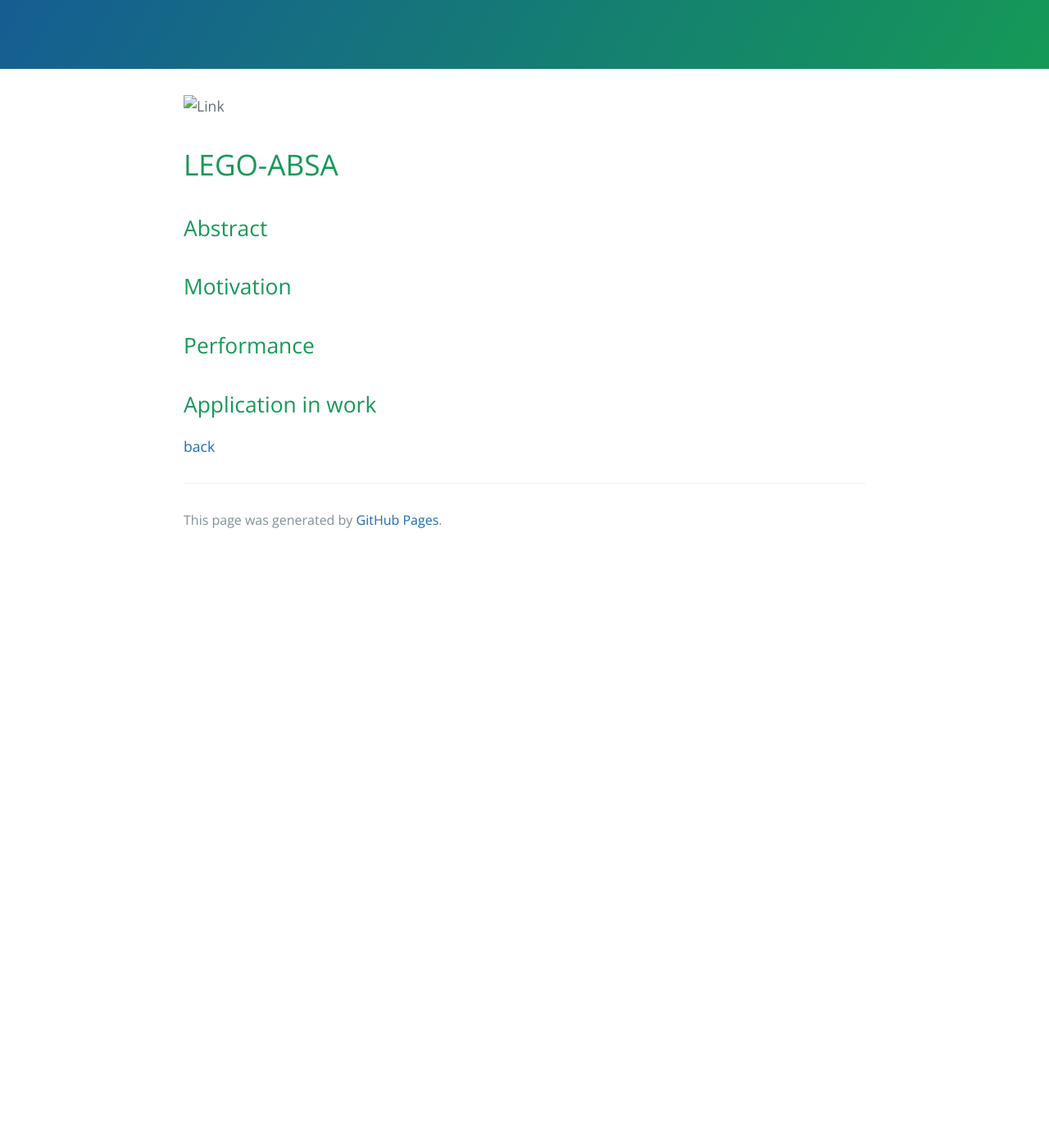
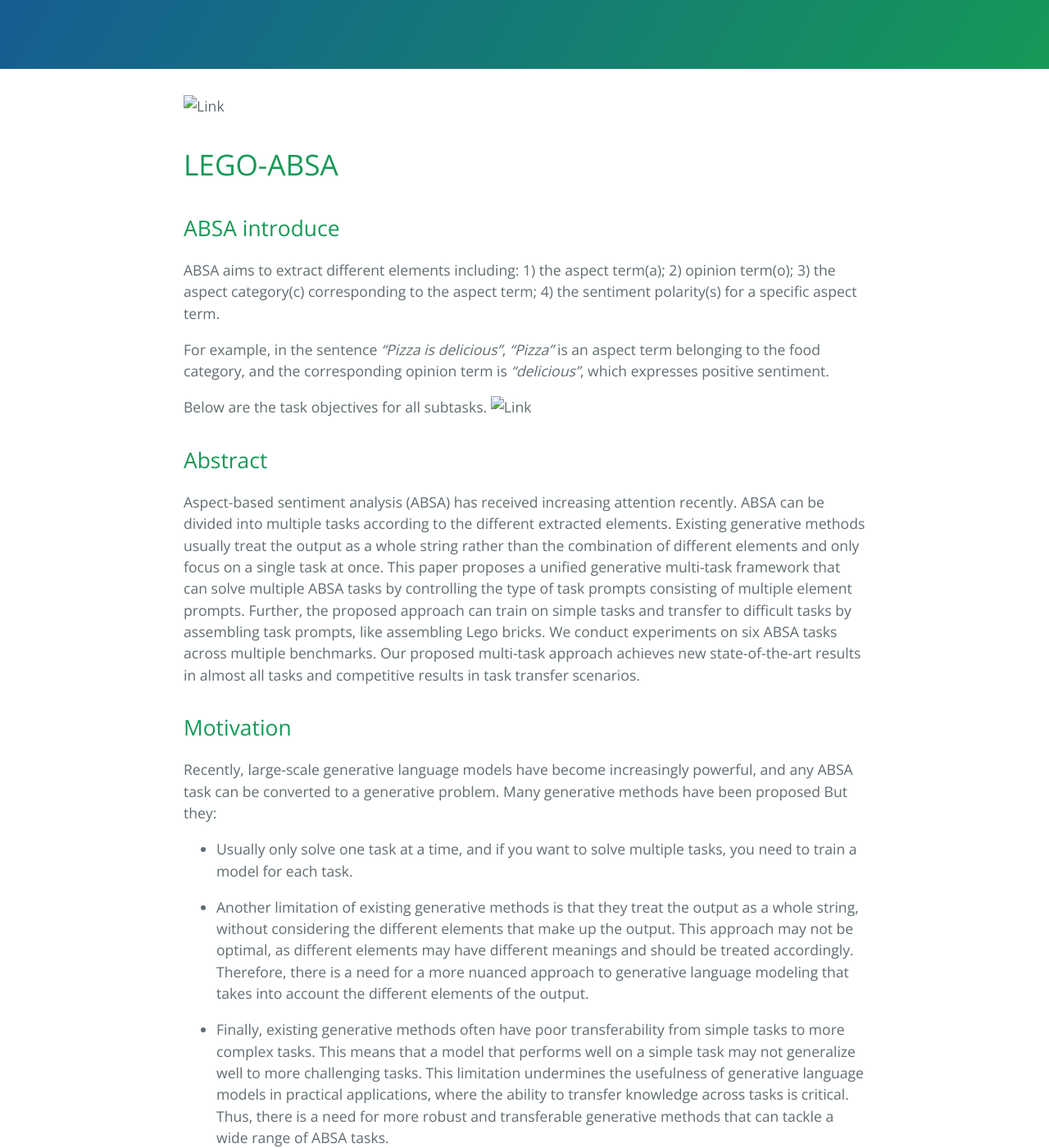
Before and after one commit to scarydemon2/scarydemon2.github.io, a Jekyll site: the page built from pages/LEGO-ABSA.md, in a window 1280 px wide and 1400 px high, scrolled down 233 px. Shown: the whole window at 82% size. Built offline with Jekyll 4.4.1, drawn with Linux system fonts in a browser that asks for light colours; our own code applies the rules of GitHub Pages for plain Markdown files; before the commit the page ends 911 px from its top, so only the background shows below that; some of the changed text lies outside the part shown.

Commit message:
fulfill lego page

```diff
--- a/pages/LEGO-ABSA.md
+++ b/pages/LEGO-ABSA.md
@@ -8,11 +8,49 @@ description: introduce and application in work
 
 # LEGO-ABSA
 
+## ABSA introduce
+
+ABSA aims to extract different elements including: 1) the aspect term(a); 2) opinion term(o); 3) the aspect category(c) corresponding to the aspect term; 4) the sentiment polarity(s) for a specific aspect term.
+
+For example, in the sentence *“Pizza is delicious”*, *“Pizza”* is an aspect term belonging to the food category, and the corresponding opinion term is *“delicious”*, which expresses positive sentiment.
+
+Below are the task objectives for all subtasks.
+![Link](figure/ABSA-task-introduce.jpg)
+
 ## Abstract
+
+Aspect-based sentiment analysis (ABSA) has received increasing attention recently. ABSA can be divided into multiple tasks according to the different extracted elements. Existing generative methods usually treat the output as a whole string rather than the combination of different elements and only focus on a single task at once. This paper proposes a unified generative multi-task framework that can solve multiple ABSA tasks by controlling the type of task prompts consisting of multiple element prompts. Further, the proposed approach can train on simple tasks and transfer to difficult tasks by assembling task prompts, like assembling Lego bricks. We conduct experiments on six ABSA tasks across multiple benchmarks. Our proposed multi-task approach achieves new state-of-the-art results in almost all tasks and competitive results in task transfer scenarios.
 
 ## Motivation
 
+Recently, large-scale generative language models have become increasingly powerful, and any ABSA task can be converted to a generative problem. Many generative methods have been proposed But they:
+
+- Usually only solve one task at a time, and if you want to solve multiple tasks, you need to train a model for each task.
+
+- Another limitation of existing generative methods is that they treat the output as a whole string, without considering the different elements that make up the output. This approach may not be optimal, as different elements may have different meanings and should be treated accordingly. Therefore, there is a need for a more nuanced approach to generative language modeling that takes into account the different elements of the output.
+
+- Finally, existing generative methods often have poor transferability from simple tasks to more complex tasks. This means that a model that performs well on a simple task may not generalize well to more challenging tasks. This limitation undermines the usefulness of generative language models in practical applications, where the ability to transfer knowledge across tasks is critical. Thus, there is a need for more robust and transferable generative methods that can tackle a wide range of ABSA tasks.
+
+## Method
+
+In order to make the framework fully understand the meaning of each element in the output text, instead of treating the output as a simple string, we design an element prompt for each extracted element. We define the element prompt as follow :
+
+• $p_a$ : "aspect : <extra_id_w>"
+• $p_c$ : "category : <extra_id_x>"
+• $p_o$ : "opinion : <extra_id_y>"
+• $p_s$ : "sentiment : <extra_id_z>"
+
+This method has two advantages. On the one hand, the format is consistent with the T5 unsupervised training object, which can help us make better use of the information learned from pre-training. On the other hand, by defining a prompt for a single element, the output is no longer regarded as a whole text string but as a combination of different elements that offer more convenience.
+
+Methods based on element-level prompts, task prompts, and task transfer prompts are shown in the figure below.
+![Link](figure/LEGO-ABSA-method.jpg)
+
 ## Performance
+
+The main results of LEGO-ABSA is shown below which achieved SoTA performance in almost all sub-tasks.
+
+![Link](figure/LEGO-ABSA-performance.jpg)
+
 
 ## Application in work
 
```
Also changed, not shown: index.md (+1 -1 lines), figure/ABSA-task-introduce.jpg (added), figure/LEGO-ABSA-method.jpg (added), figure/LEGO-ABSA-performance.jpg (added).
